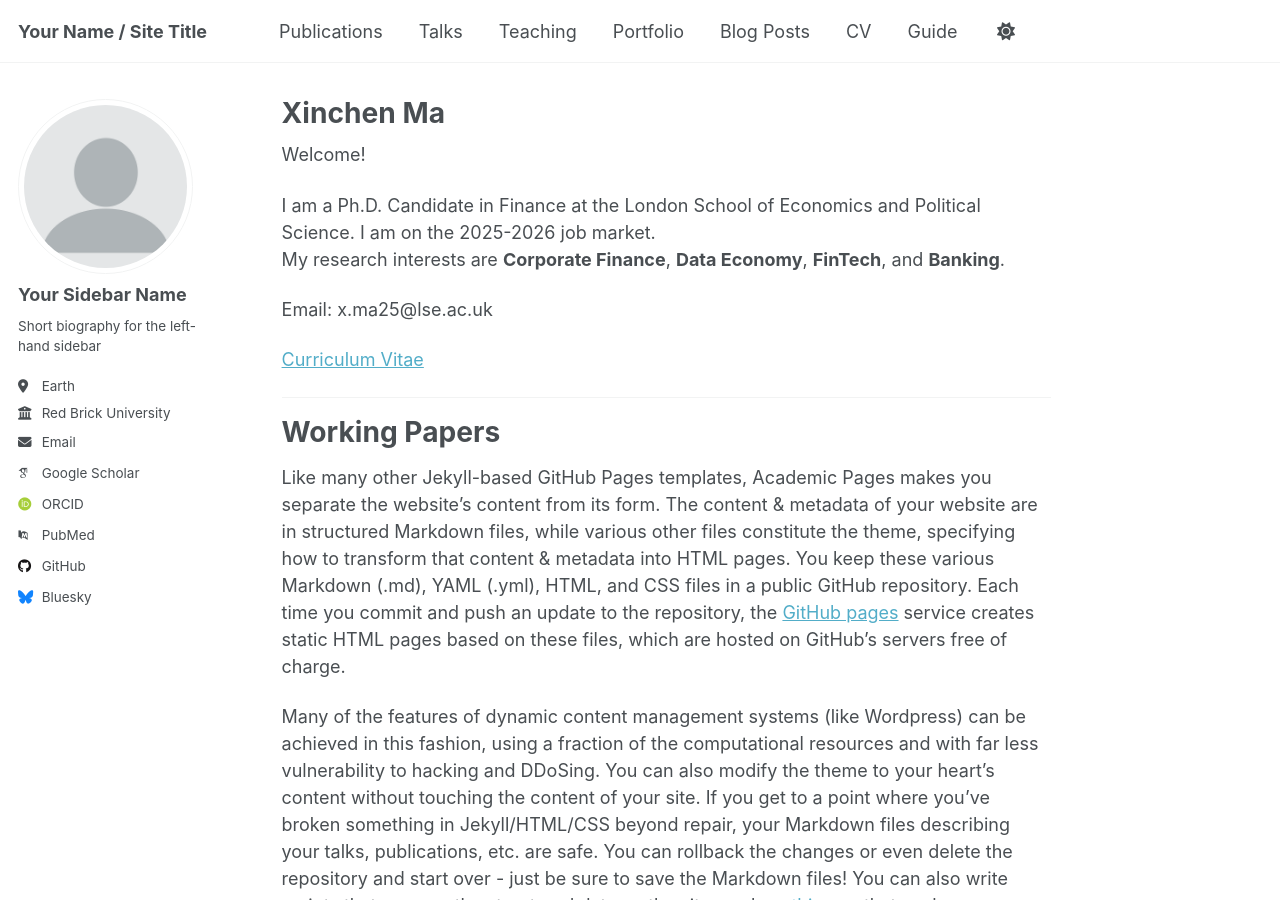
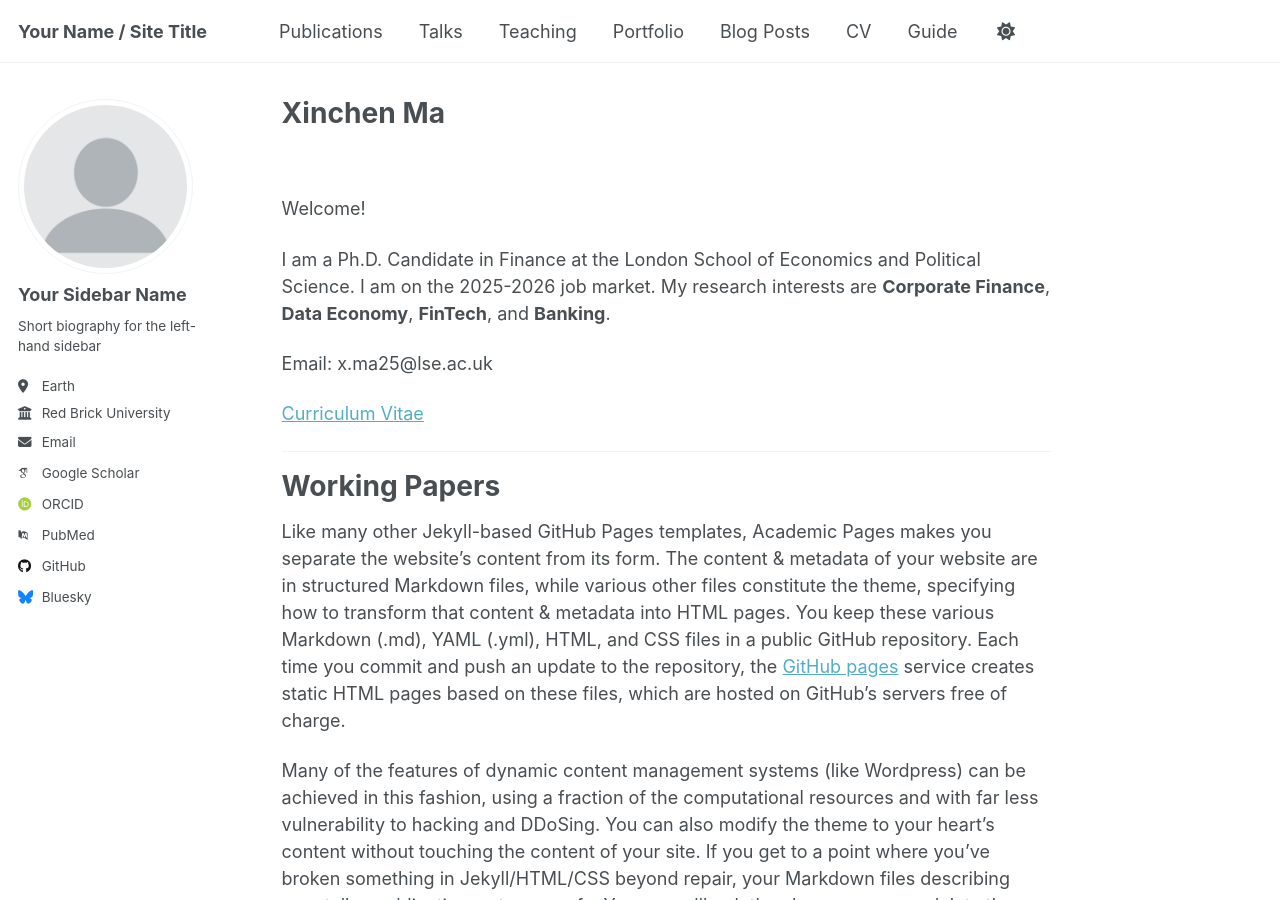
Before and after one commit to xinchen-ma/xinchen-ma.github.io, a Jekyll site: the page built from _pages/about.md, in a window 1280 px wide and 900 px high. Built offline with Jekyll 4.4.1, drawn with Linux system fonts in a browser that asks for light colours; some web fonts are replaced; a script that is not in the unit is left out.

Commit message:
Update about.md

```diff
--- a/_pages/about.md
+++ b/_pages/about.md
@@ -7,10 +7,10 @@ redirect_from:
   - /about.html
 ---
 
+<br><br>
 Welcome!
 
-I am a Ph.D. Candidate in Finance at the London School of Economics and Political Science. I am on the 2025-2026 job market.
-My research interests are **Corporate Finance**, **Data Economy**, **FinTech**, and **Banking**.
+I am a Ph.D. Candidate in Finance at the London School of Economics and Political Science. I am on the 2025-2026 job market. My research interests are **Corporate Finance**, **Data Economy**, **FinTech**, and **Banking**.
 
 Email: x.ma25@lse.ac.uk
 
```
